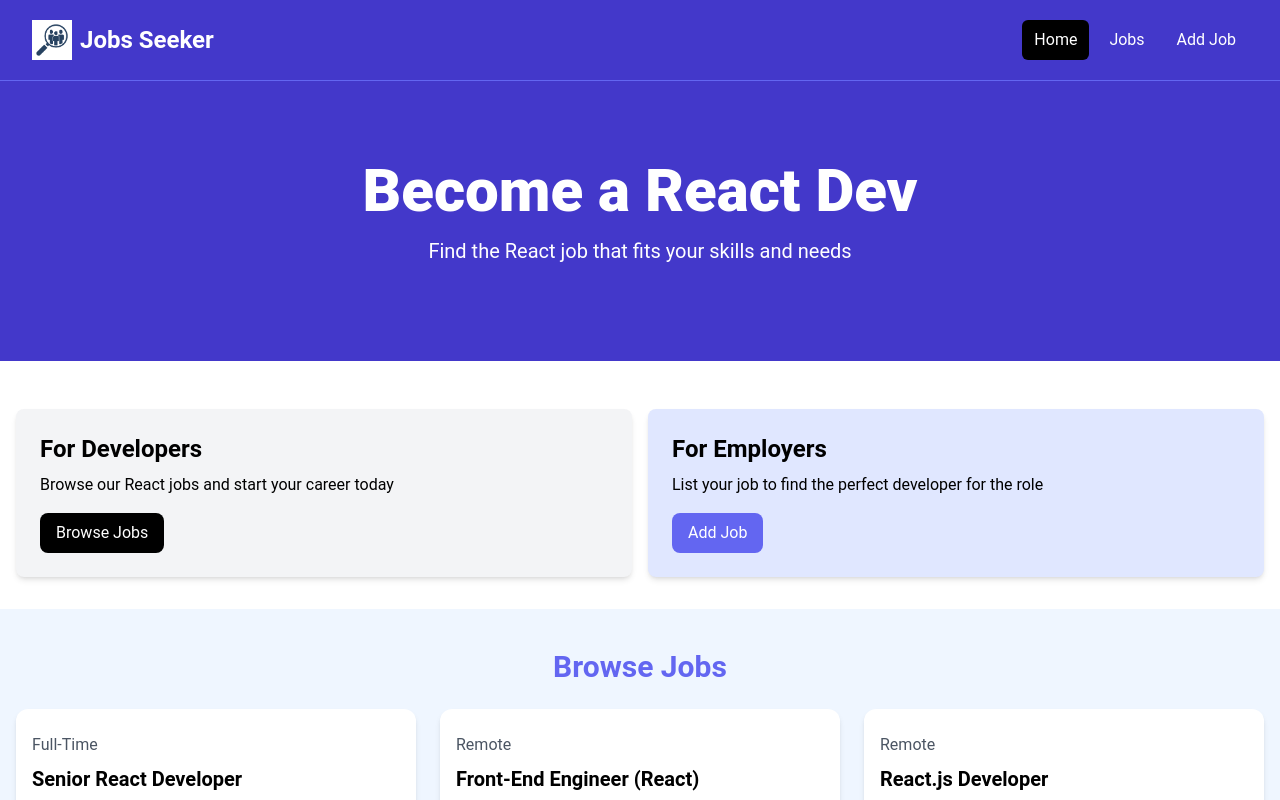
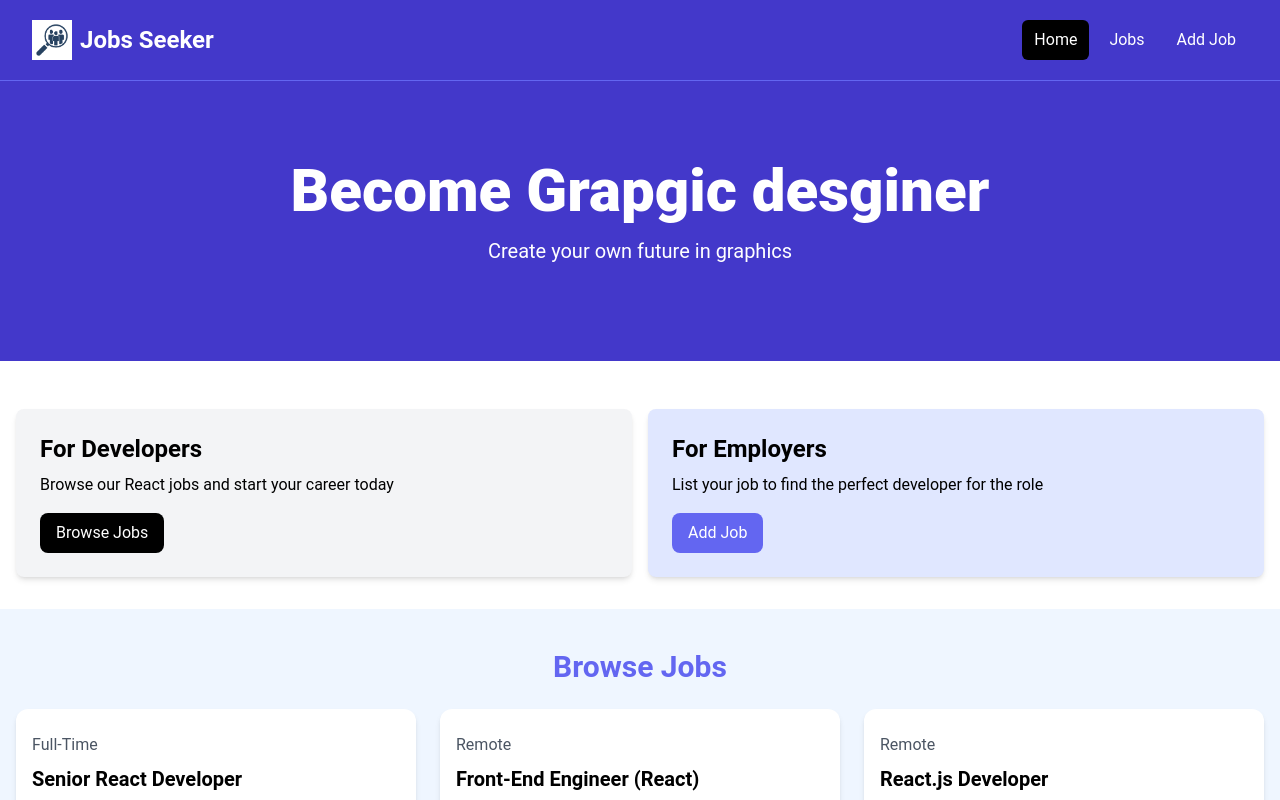
Before and after one commit to huzaifa898/jobs-seeker, a React (Create React App) app: page / in a window 1280 px wide. Shown: the top 800 px of the page. Built offline with nearby package versions, Linux system fonts and the light colour scheme.

Commit message:
passsing props to the hero sections

```diff
--- a/src/App.js
+++ b/src/App.js
@@ -1,24 +1,15 @@
 
 import './App.css';
+import Hero from './Compenents/Hero';
 import Navbar from './Compenents/Navbar';
 
 function App() {
   return (
     <>
     <Navbar/>
+    <Hero title= 'Become Grapgic desginer' subtitle='Create your own future in graphics'/>
 
-<section className="bg-indigo-700 py-20 mb-4">
-  <div className="max-w-7xl mx-auto px-4 sm:px-6 lg:px-8 flex flex-col items-center">
-    <div className="text-center">
-      <h1 className="text-4xl font-extrabold text-white sm:text-5xl md:text-6xl">
-        Become a React Dev
-      </h1>
-      <p className="my-4 text-xl text-white">
-        Find the React job that fits your skills and needs
-      </p>
-    </div>
-  </div>
-</section>
+
 
 <section className="py-4">
   <div className="container-xl lg:container m-auto">
--- /dev/null
+++ b/src/Compenents/Hero.jsx
@@ -0,0 +1,20 @@
+import React from 'react'
+
+function Hero(props) {
+  return (
+    <section className="bg-indigo-700 py-20 mb-4">
+  <div className="max-w-7xl mx-auto px-4 sm:px-6 lg:px-8 flex flex-col items-center">
+    <div className="text-center">
+      <h1 className="text-4xl font-extrabold text-white sm:text-5xl md:text-6xl">
+       {props.title}
+      </h1>
+      <p className="my-4 text-xl text-white">
+       {props.subtitle}
+      </p>
+    </div>
+  </div>
+</section>
+  )
+}
+
+export default Hero
```
